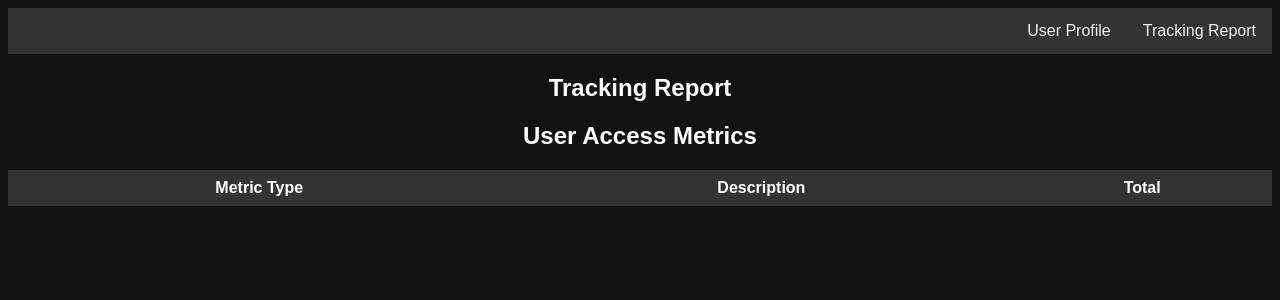
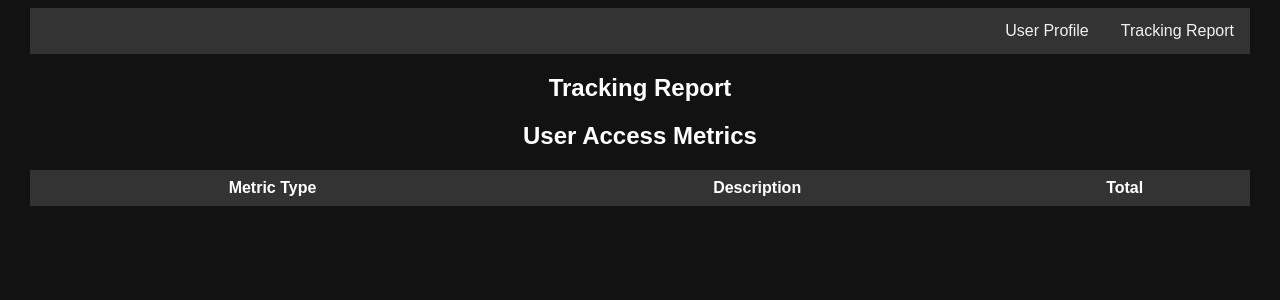
Before and after one commit to silvafass/user-tracking-page, a FastAPI app: page /tracking_report in a window 1280 px wide. Shown: the top 300 px of the page. Run offline with FastAPI, Linux system fonts and the light colour scheme; data that the repository does not hold is empty; parts of the project's set-up code (start-up, migrations or seed data) failed here and were passed over.

Commit message:
Improve documentation and some HTML style adjustments

```diff
--- a/templates/base.html
+++ b/templates/base.html
@@ -8,6 +8,8 @@
           background-color: #121212;
           color: #ffffff;
           font-family: Arial, sans-serif;
+          margin-left: 30px;
+          margin-right: 30px;
       }
 
       .content {
--- a/templates/user_profile.html
+++ b/templates/user_profile.html
@@ -12,6 +12,9 @@
     }
     .profile-header {
       text-align: center;
+    }
+    p {
+      text-align: justify;
     }
   </style>
   <script src="{{ url_for('static', path='/tracking.js') }}"></script>
```
Also changed, not shown: README.md, screens/image-01.png (added), screens/image-02.png (added), screens/image-03.png (added), screens/image-04.png (added), screens/image-05.png (added).
